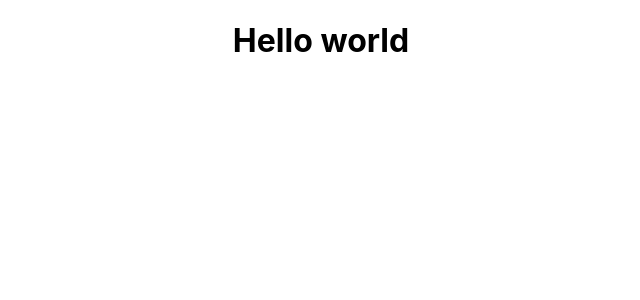
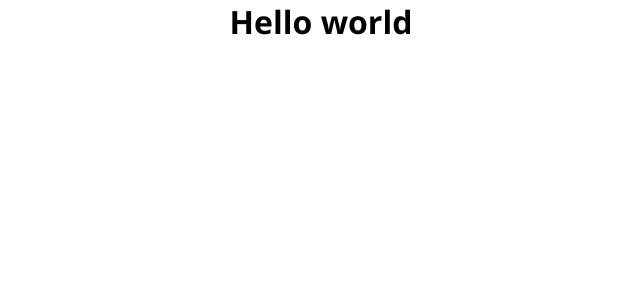
Before and after one commit to gabrielassanuma/react_freelanceadminproject, a React (Create React App) app: page / in a window 1280 px wide. Shown: the top 300 px of the page, without its empty margins (319-959 px from the left). Built offline with nearby package versions, Linux system fonts and the light colour scheme.

Commit message:
added font, setup css default

```diff
--- a/public/index.html
+++ b/public/index.html
@@ -25,6 +25,9 @@
       Learn how to configure a non-root public URL by running `npm run build`.
     -->
     <title>React App</title>
+    <link rel="preconnect" href="https://fonts.googleapis.com">
+    <link rel="preconnect" href="https://fonts.gstatic.com" crossorigin>
+    <link href="https://fonts.googleapis.com/css2?family=Open+Sans:ital,wght@0,300;0,400;0,500;0,600;0,700;0,800;1,300;1,400;1,500;1,600;1,700;1,800&family=Roboto:wght@300&display=swap" rel="stylesheet">
   </head>
   <body>
     <noscript>You need to enable JavaScript to run this app.</noscript>
--- a/src/index.css
+++ b/src/index.css
@@ -1,13 +1,12 @@
-body {
-  margin: 0;
-  font-family: -apple-system, BlinkMacSystemFont, 'Segoe UI', 'Roboto', 'Oxygen',
-    'Ubuntu', 'Cantarell', 'Fira Sans', 'Droid Sans', 'Helvetica Neue',
-    sans-serif;
-  -webkit-font-smoothing: antialiased;
-  -moz-osx-font-smoothing: grayscale;
+* {
+  padding: 0;
+  margin: 0px;
+  box-sizing: border-box;
+  font-family: 'Open Sans', sans-serif;
 }
 
-code {
-  font-family: source-code-pro, Menlo, Monaco, Consolas, 'Courier New',
-    monospace;
+
+body {
+  background-color: efefefe;
+  height: 100%;
 }
```
